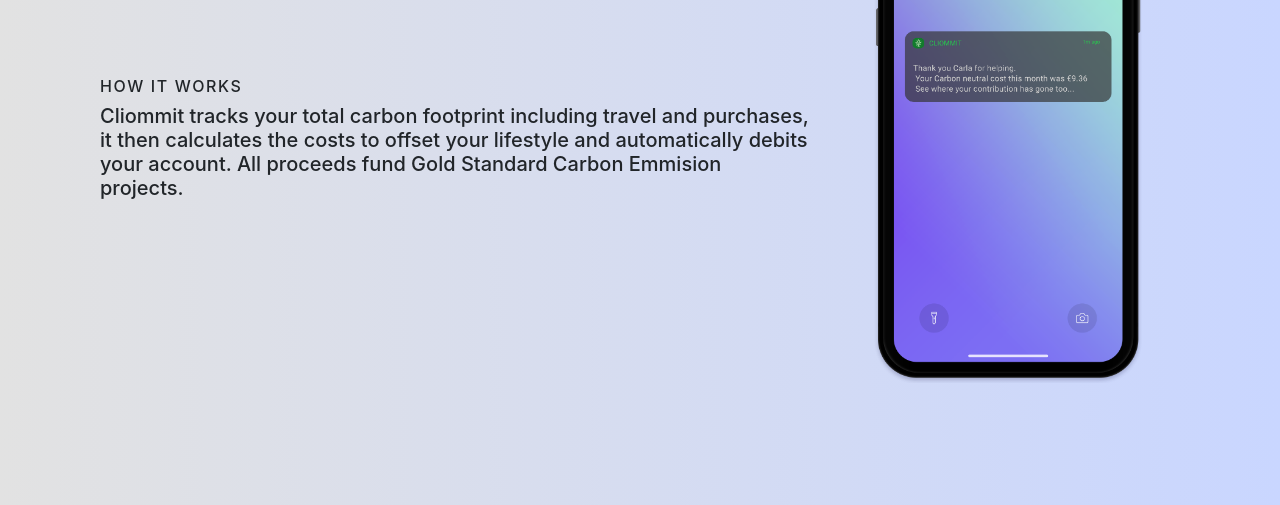
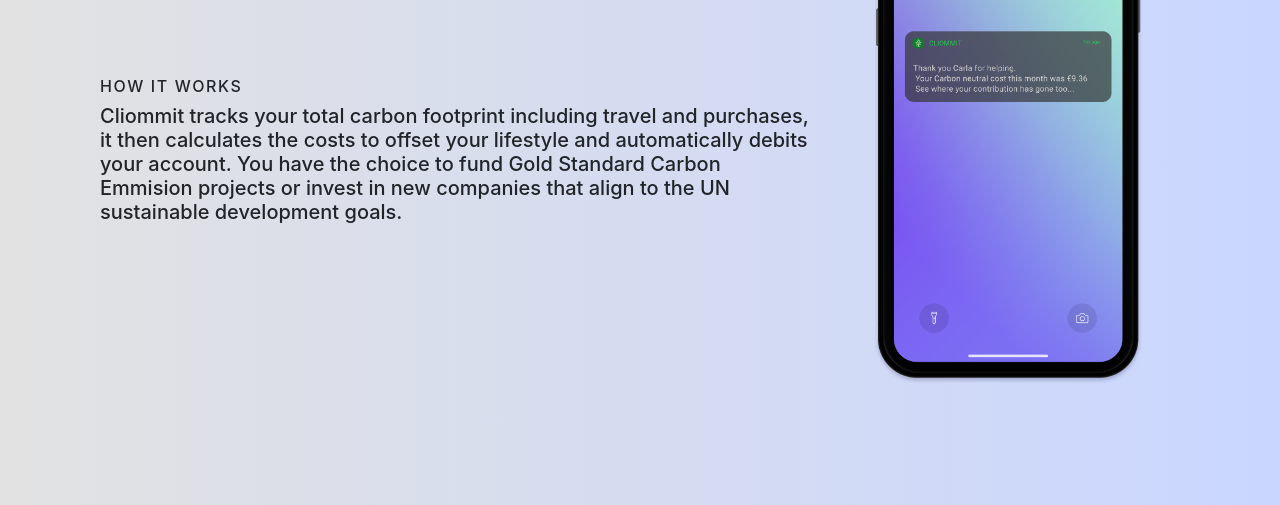
Before and after one commit to zeff-sherriff/cliommit-website, a website: page src/index.html in a window 1280 px wide. Shown: the part 343-848 px from the top of the page. Drawn offline with nearby package versions, Linux system fonts and the light colour scheme; files that its build step writes are made by us from their sources.

Commit message:
Update index.html

```diff
--- a/src/index.html
+++ b/src/index.html
@@ -43,8 +43,8 @@
             <h6>How It Works</h6>
             <h5>
               Cliommit tracks your total carbon footprint including travel and purchases, it then calculates
-              the costs to offset your lifestyle and automatically debits your account. All proceeds fund Gold
-              Standard Carbon Emmision projects.
+              the costs to offset your lifestyle and automatically debits your account. You have the choice to fund Gold
+              Standard Carbon Emmision projects or invest in new companies that align to the UN sustainable development goals.
             </h5>
           </div>
         </div>
```
